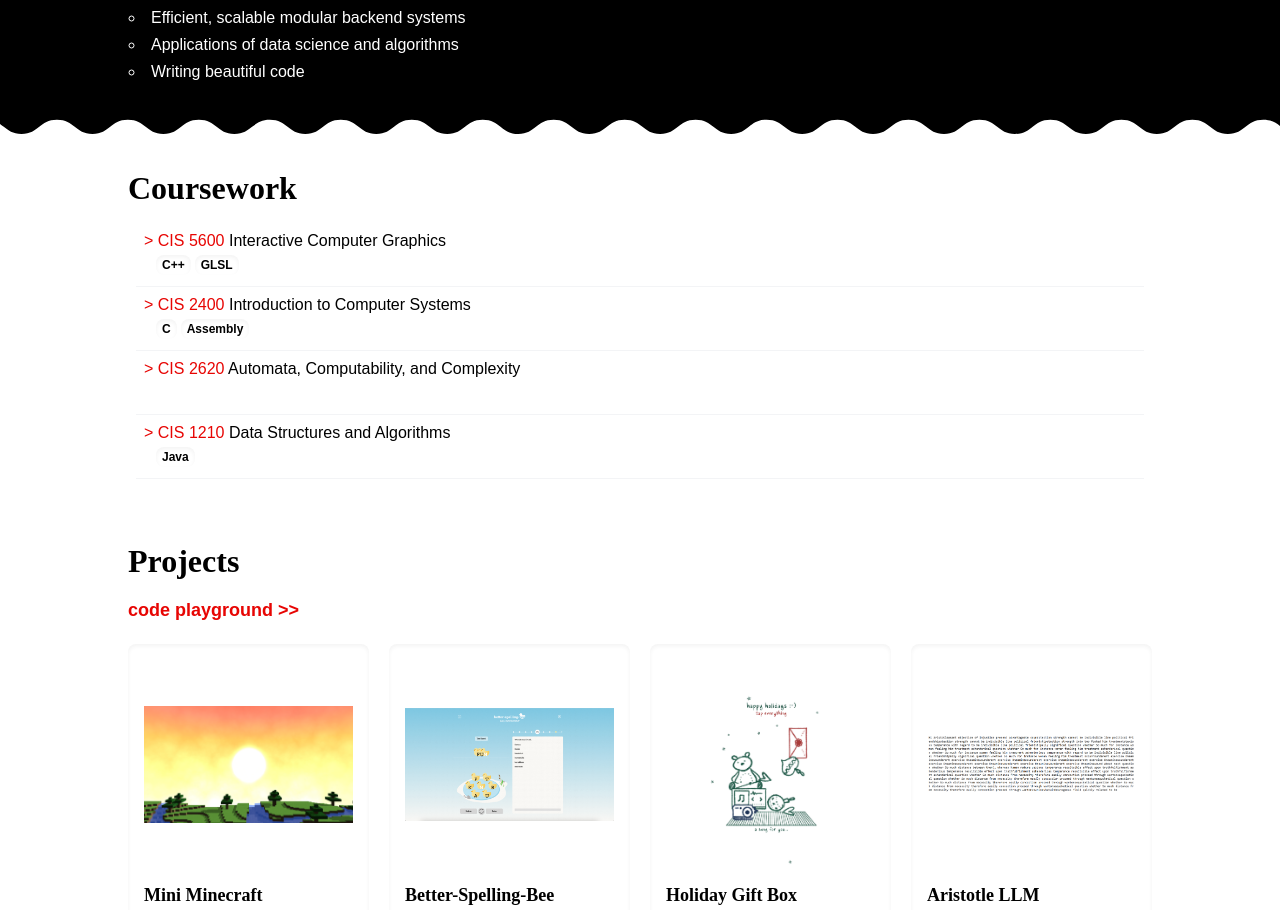
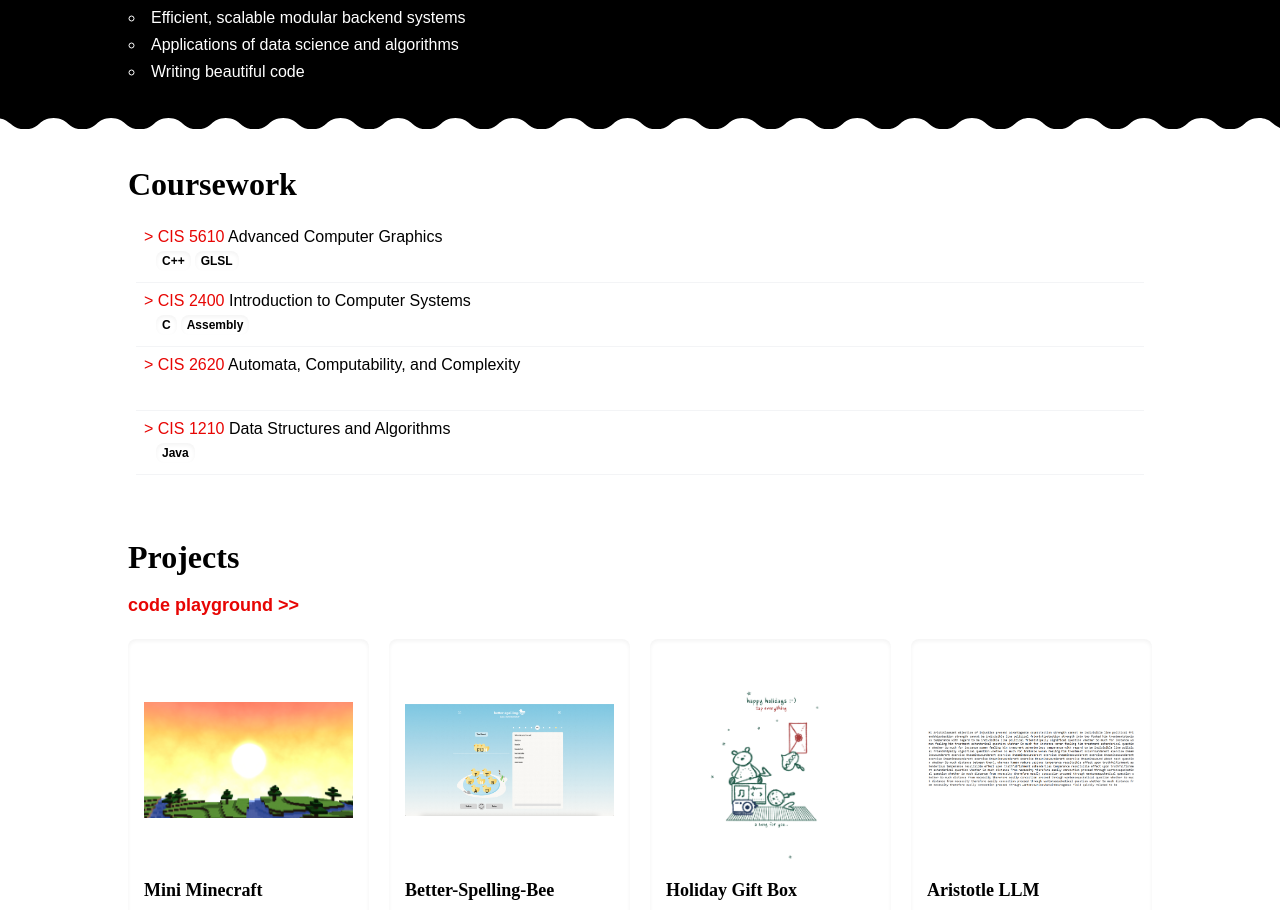
Before and after one commit to kimestelle/my-portfolio, a Next.js app: page / in a window 1280 px wide. Shown: the part 1206-2116 px from the top of the page. Built offline with nearby package versions, Linux system fonts and the light colour scheme; a web font is replaced by a local one.

Commit message:
updates and newsite

```diff
--- a/src/app/components/Coursework.tsx
+++ b/src/app/components/Coursework.tsx
@@ -6,7 +6,6 @@ export interface Course {
     date: string;
     description: string;
     languages: Array<string>;
-    skills: Array<string>;
 }
 
 function buildCourse (courseObj: Course) {
@@ -15,28 +14,25 @@ function buildCourse (courseObj: Course) {
 
 const courses = [
     buildCourse({
-        number: 'CIS 5600',
-        name: 'Interactive Computer Graphics',
-        date: 'Fall 2024',
-        description: '3d mesh data structures, transformation sequences, rendering algorithms',
-        languages: ['C++', 'GLSL'],
-        skills: ['Object-oriented programming', 'Functional programming', 'Programming patters', 'Abstraction']
+        number: 'CIS 5610',
+        name: 'Advanced Computer Graphics',
+        date: 'Spring 2025',
+        description: 'Geometric transformations and algorithms, GPU pipeline, shading, raytracing, Monte Carlo path tracing, photonmapping)',
+        languages: ['C++', 'GLSL']
     }),
     buildCourse({
         number: 'CIS 2400',
         name: 'Introduction to Computer Systems',
         date: 'Fall 2024',
         description: 'Transistors and simple computer hardware structures, low-level programming',
-        languages: ['C', 'Assembly'],
-        skills: ['Object-oriented programming', 'Functional programming', 'Programming patters', 'Abstraction']
+        languages: ['C', 'Assembly']
     }),
     buildCourse({
         number: 'CIS 2620',
         name: 'Automata, Computability, and Complexity',
         date: 'Spring 2024',
         description: 'Finite automata and regular languages, context-free grammars, Turing machines and undecidability, tractability, NP-completeness',
-        languages: [],
-        skills: ['Object-oriented programming', 'Functional programming', 'Programming patters', 'Abstraction']
+        languages: []
     }),
     buildCourse({
         number: 'CIS 1210',
@@ -44,7 +40,6 @@ const courses = [
         date: 'Spring 2024',
         description: 'Practical uses, advanced variants, runtime, and proofs for stacks, queues, maps, trees, and graphs',
         languages: ['Java'],
-        skills: ['Object-oriented programming', 'Functional programming', 'Programming patters', 'Abstraction']
     }),
     // buildCourse({
     //     number: 'FNAR 2100',
--- a/src/app/components/Me.tsx
+++ b/src/app/components/Me.tsx
@@ -1,5 +1,6 @@
 'use client';
 import AutoScroll from "./AutoScroll";
+import Image from "next/image";
 
 export default function Me() {
     const images = [
@@ -49,7 +50,7 @@ export default function Me() {
                 </ol>
             </div>
         </div>
-        <img src="/wave-border.svg" className='h-5 w-auto object-cover'/>
+        <Image src="/wave-border.svg" alt="wave border" width={700} height={100} className='scale-[1.05] h-auto w-full border-black object-contain'/>
         </>
     );
 }
--- a/src/app/page.tsx
+++ b/src/app/page.tsx
@@ -16,7 +16,7 @@ export default function Portfolio() {
   return (
     <>
     <NavBar/>
-    <div className='flex flex-col'>
+    <div className='flex flex-col overflow-x-hidden'>
       {sections.map((Section, index) => (
         <Section key={index} />
       ))}
--- a/src/app/playground/page.tsx
+++ b/src/app/playground/page.tsx
@@ -4,6 +4,9 @@ import { useState, useEffect } from 'react';
 import './markdown.css'
 
 const Pages = [
+    { name: 'thumb-ball', url: 'https://thumb-ball.vercel.app/',
+        githubUrl: 'https://github.com/kimestelle/thumb-ball',
+        apiUrl: "https://api.github.com/repos/kimestelle/thumb-ball/readme",},
     { name: 'skysim', url: 'https://scattering-sky-sim.vercel.app/',
         githubUrl: 'https://github.com/kimestelle/scattering-sky-sim',
         apiUrl: "https://api.github.com/repos/kimestelle/scattering-sky-sim/readme"},
@@ -12,8 +15,7 @@ const Pages = [
         apiUrl: "https://api.github.com/repos/kimestelle/city-skyline/readme",},
     { name: "threejs material sampler", url: "https://threejs-material-sampler.vercel.app/",
         githubUrl: "https://github.com/kimestelle/threejs-material-sampler",
-        apiUrl: "https://api.github.com/repos/kimestelle/threejs-material-sampler/readme"
-    },
+        apiUrl: "https://api.github.com/repos/kimestelle/threejs-material-sampler/readme"},
     { name: 'musicograph', url: 'https://musicograph.vercel.app/',
         githubUrl: 'https://github.com/kimestelle/musicograph',
         apiUrl: "https://api.github.com/repos/kimestelle/musicograph/readme",},
@@ -29,6 +31,12 @@ export default function Playground() {
     const [fadeIn, setFadeIn] = useState<boolean>(true);
     const [readmeContent, setReadmeContent] = useState<string>("");
 
+    const renderer = new marked.Renderer();
+//return empty string for images
+    renderer.image = () => "";
+
+
+
     const fetchReadme = async (apiUrl: string) => {
         try {
           const response = await fetch(apiUrl, {
@@ -39,8 +47,9 @@ export default function Playground() {
           if (!response.ok) {
             throw new Error(`Failed to fetch README: ${response.status}`);
           }
-          const markdown = await response.text();
-          const htmlContent = await marked(markdown);
+        const markdown = await response.text();
+        console.log(markdown);
+        const htmlContent = await marked(markdown, { renderer });
           setReadmeContent(htmlContent);
         } catch (error) {
           console.error(error);
```
